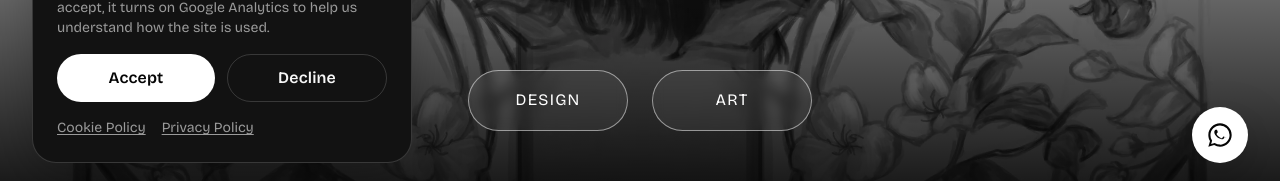
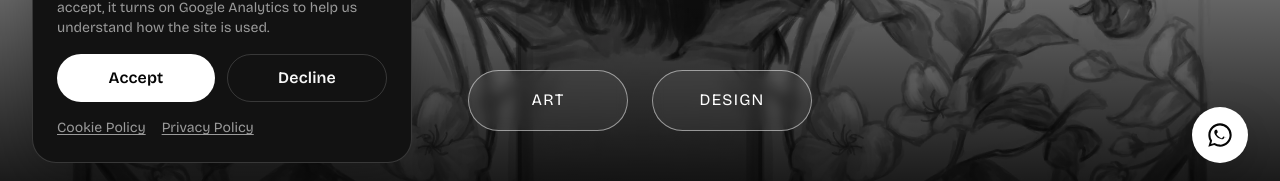
Before and after one commit to contactillustlab-netizen/maria-magdalena-portfolio, a React (Vite) app: page / in a window 1280 px wide. Shown: the part 605-786 px from the top of the page. Built offline with nearby package versions, Linux system fonts and the light colour scheme.

Commit message:
Swap landing CTA order: Art left, Design right

```diff
--- a/src/pages/LandingPage.jsx
+++ b/src/pages/LandingPage.jsx
@@ -22,8 +22,8 @@ function LandingPage() {
       <div className="landing__background" />
 
       <div className="landing__actions">
+        <Link to="/art" className="landing__cta">Art</Link>
         <Link to="/design" className="landing__cta">Design</Link>
-        <Link to="/art" className="landing__cta">Art</Link>
       </div>
     </div>
   );
```
